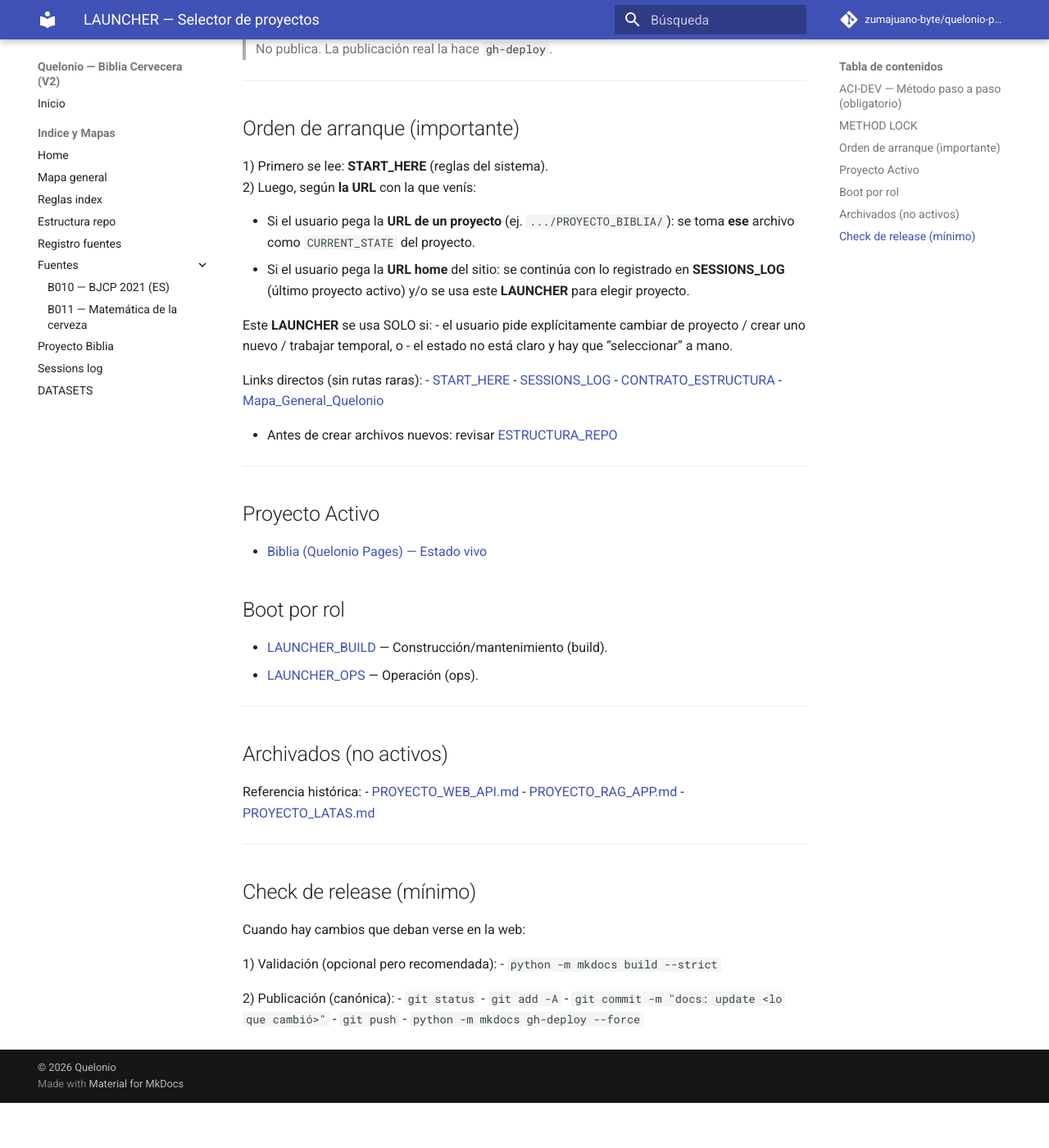
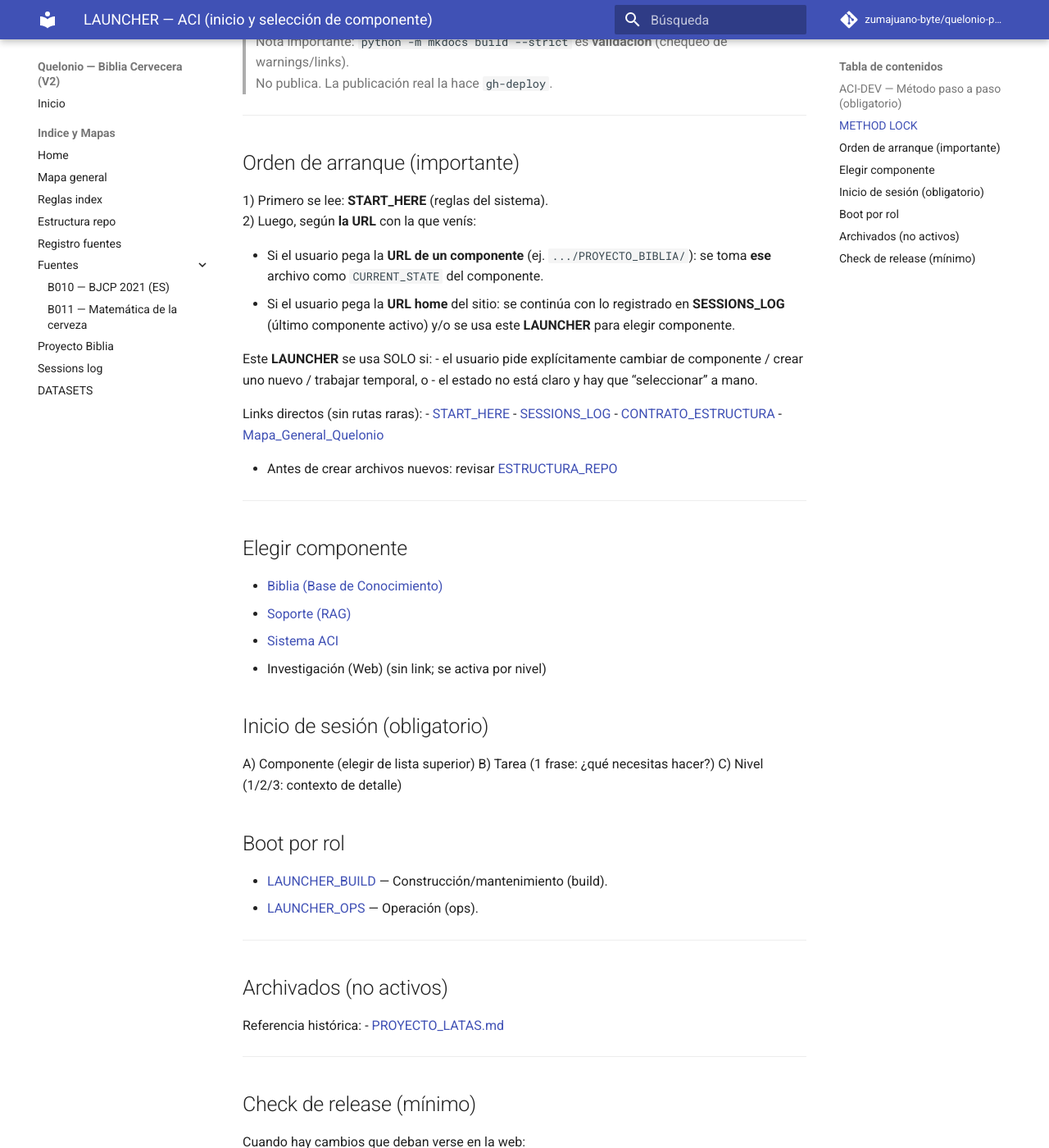
Before and after one commit to zumajuano-byte/quelonio-pages-v2, an MkDocs documentation site: the page built from docs/99_Indice_y_Mapas/LAUNCHER.md, in a window 1280 px wide and 1400 px high, scrolled down 511 px. Shown: the whole window at 82% size. Built offline with MkDocs 1.6.1 and Material for MkDocs 9.7.7, drawn with Linux system fonts in a browser that asks for light colours; comment, search, counter and statistics services are not loaded; before the commit the page ends 1856 px from its top, so only the background shows below that; some of the changed text lies outside the part shown.

Commit message:
docs: align ACI as single system with components and session start

```diff
--- a/docs/99_Indice_y_Mapas/LAUNCHER.md
+++ b/docs/99_Indice_y_Mapas/LAUNCHER.md
@@ -1,4 +1,4 @@
-# LAUNCHER — Selector de proyectos
+# LAUNCHER — ACI (inicio y selección de componente)
 
 ## ACI-DEV — Método paso a paso (obligatorio)
 
@@ -27,11 +27,11 @@ No mezclar con otros métodos.
 1) Primero se lee: **START_HERE** (reglas del sistema).
 2) Luego, según **la URL** con la que venís:
 
-- Si el usuario pega la **URL de un proyecto** (ej. `.../PROYECTO_BIBLIA/`): se toma **ese** archivo como `CURRENT_STATE` del proyecto.
-- Si el usuario pega la **URL home** del sitio: se continúa con lo registrado en **SESSIONS_LOG** (último proyecto activo) y/o se usa este **LAUNCHER** para elegir proyecto.
+- Si el usuario pega la **URL de un componente** (ej. `.../PROYECTO_BIBLIA/`): se toma **ese** archivo como `CURRENT_STATE` del componente.
+- Si el usuario pega la **URL home** del sitio: se continúa con lo registrado en **SESSIONS_LOG** (último componente activo) y/o se usa este **LAUNCHER** para elegir componente.
 
 Este **LAUNCHER** se usa SOLO si:
-- el usuario pide explícitamente cambiar de proyecto / crear uno nuevo / trabajar temporal, o
+- el usuario pide explícitamente cambiar de componente / crear uno nuevo / trabajar temporal, o
 - el estado no está claro y hay que “seleccionar” a mano.
 
 Links directos (sin rutas raras):
@@ -44,8 +44,16 @@ Links directos (sin rutas raras):
 
 ---
 
-## Proyecto Activo
-- [Biblia (Quelonio Pages) — Estado vivo](PROYECTO_BIBLIA.md)
+## Elegir componente
+- [Biblia (Base de Conocimiento)](PROYECTO_BIBLIA.md)
+- [Soporte (RAG)](archived/PROYECTO_RAG_APP.md)
+- [Sistema ACI](archived/PROYECTO_WEB_API.md)
+- Investigación (Web) (sin link; se activa por nivel)
+
+## Inicio de sesión (obligatorio)
+A) Componente (elegir de lista superior)
+B) Tarea (1 frase: ¿qué necesitas hacer?)
+C) Nivel (1/2/3: contexto de detalle)
 
 ## Boot por rol
 - [LAUNCHER_BUILD](LAUNCHER_BUILD.md) — Construcción/mantenimiento (build).
@@ -55,8 +63,6 @@ Links directos (sin rutas raras):
 
 ## Archivados (no activos)
 Referencia histórica:
-- [PROYECTO_WEB_API.md](archived/PROYECTO_WEB_API.md)
-- [PROYECTO_RAG_APP.md](archived/PROYECTO_RAG_APP.md)
 - [PROYECTO_LATAS.md](archived/PROYECTO_LATAS.md)
 
 ---
```
Also changed, not shown: docs/99_Indice_y_Mapas/START_HERE.md (+9 -9 lines).
